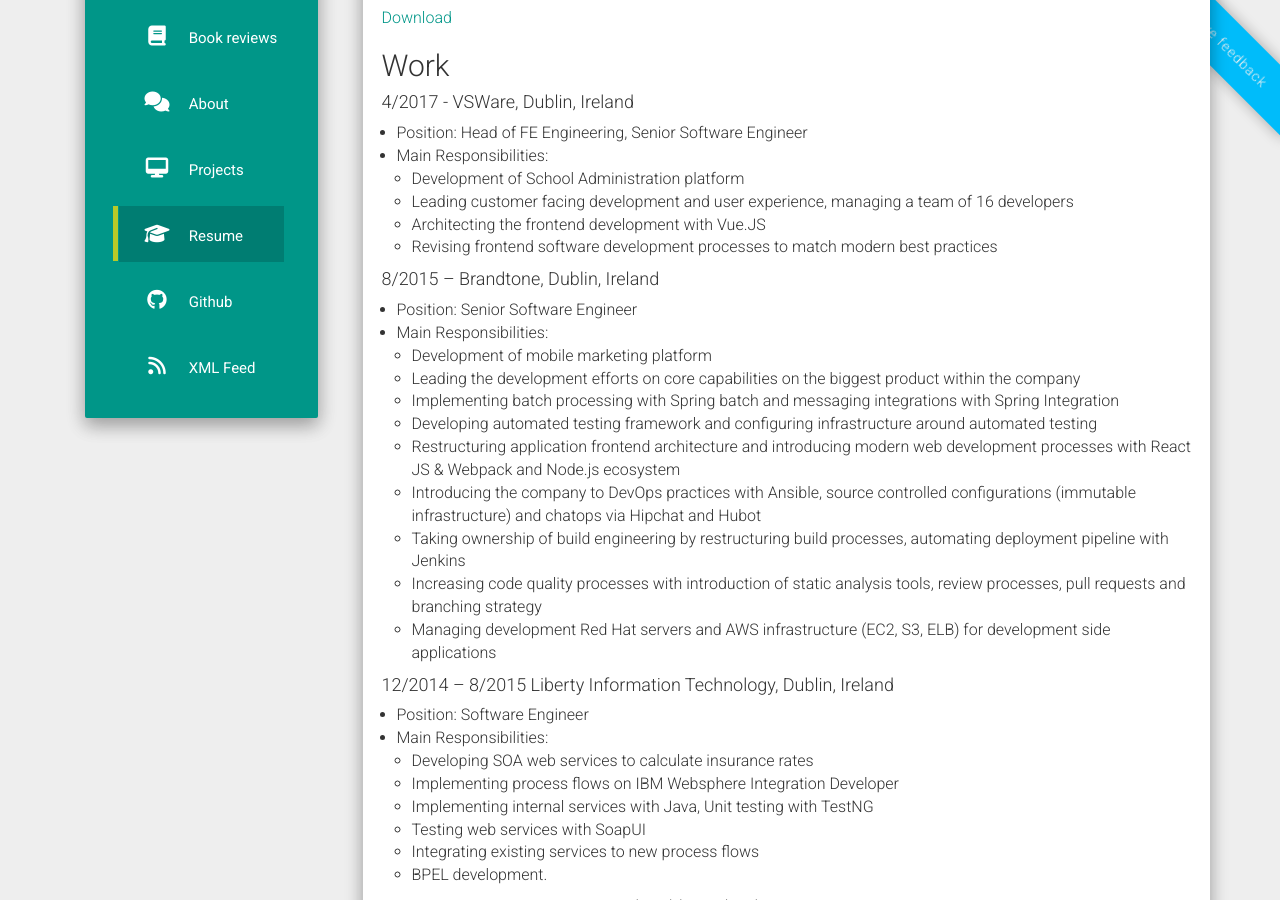
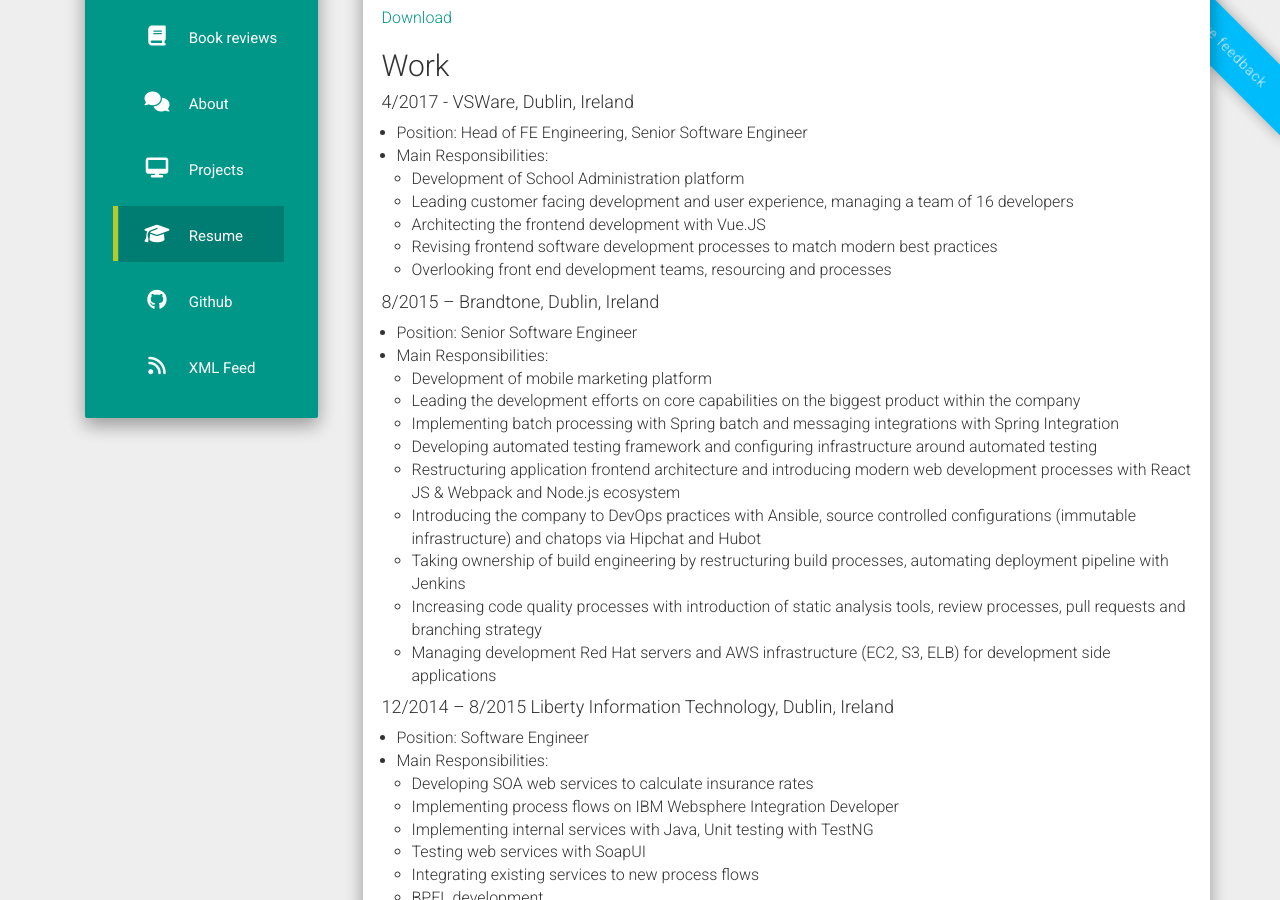
Before and after one commit to Xantier/xantier.github.io, a Jekyll site: the page built from pages/resume.md, in a window 1280 px wide and 900 px high, scrolled down 346 px. Built offline with Jekyll 4.4.1, drawn with Linux system fonts in a browser that asks for light colours; nearby versions of some CDN libraries.

Commit message:
Adding new PDF

```diff
--- a/pages/resume.md
+++ b/pages/resume.md
@@ -17,6 +17,7 @@ permalink: /resume/
   * Leading customer facing development and user experience, managing a team of 16 developers
   * Architecting the frontend development with Vue.JS
   * Revising frontend software development processes to match modern best practices
+  * Overlooking front end development teams, resourcing and processes
 
 #### 8/2015 – Brandtone, Dublin, Ireland
 * Position: Senior Software Engineer
```
Also changed, not shown: 2 other files.
